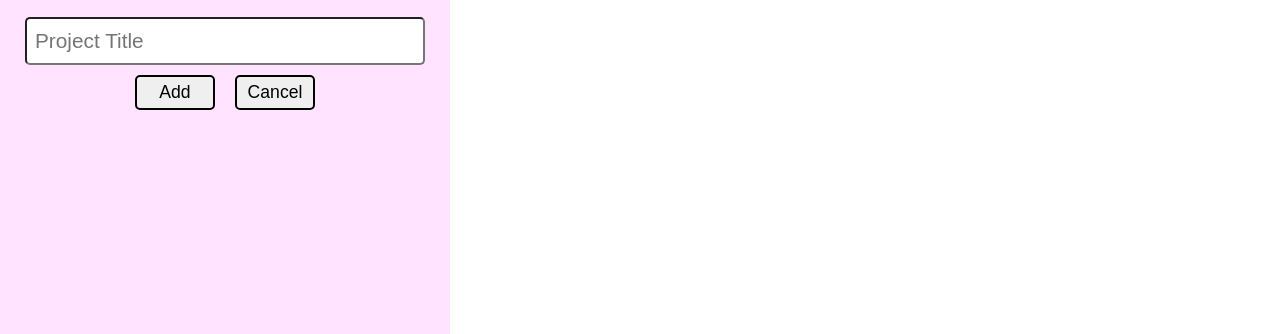
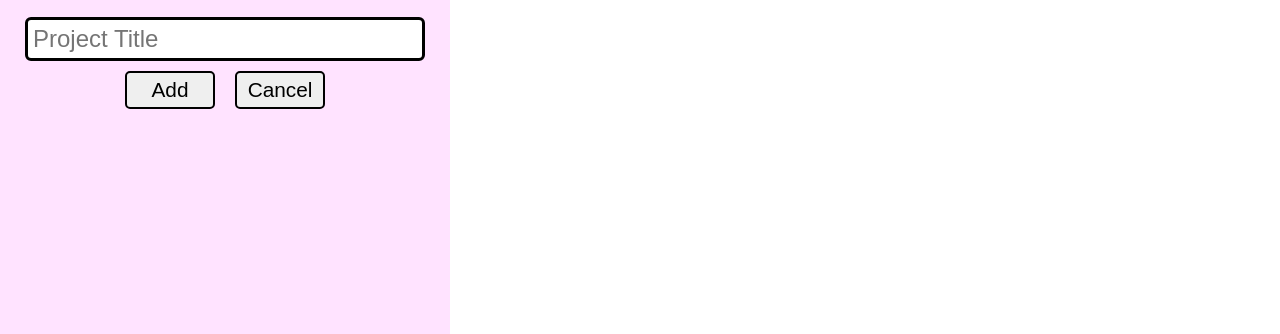
Before and after one commit to IEatBurntToasts/to-do-list, a website built with webpack: page src/template.html in a window 1280 px wide. Shown: the part 560-894 px from the top of the page. Built offline with nearby package versions, Linux system fonts and the light colour scheme.

Commit message:
Stylize input

```diff
--- a/src/styles.css
+++ b/src/styles.css
@@ -95,15 +95,16 @@ form .button-group {
 }
 
 form input {
-    padding: 10px 8px;
-    font-size: 1.3rem;
-    border-radius: 5px;
+    padding: 5px;
+    font-size: 1.5rem;
+    border-radius: 6px;
+    border: 3px solid #000000;
 }
 
 form button {
-    width: 80px;
+    width: 90px;
     padding: 5px 0;
-    font-size: 1.1rem;
+    font-size: 1.3rem;
     border: 2px solid #000000;
     border-radius: 5px;
 }
```
